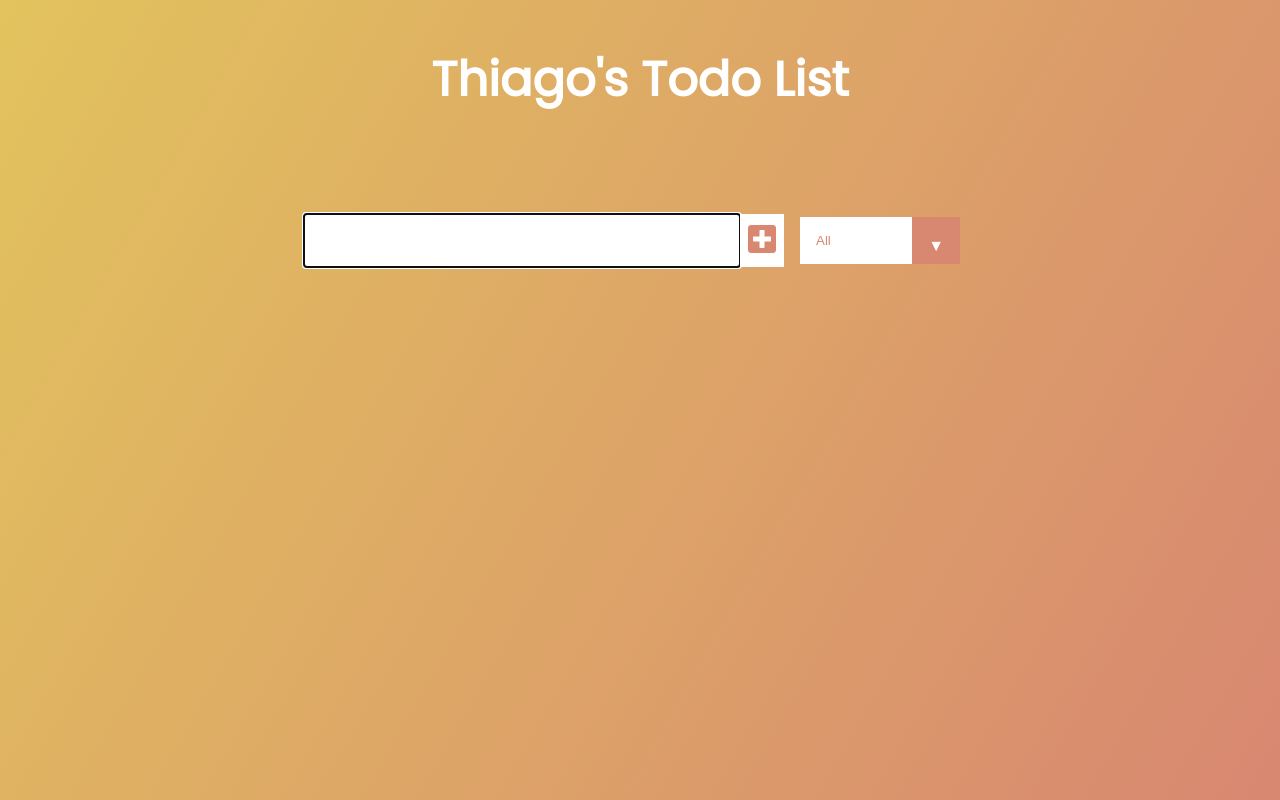
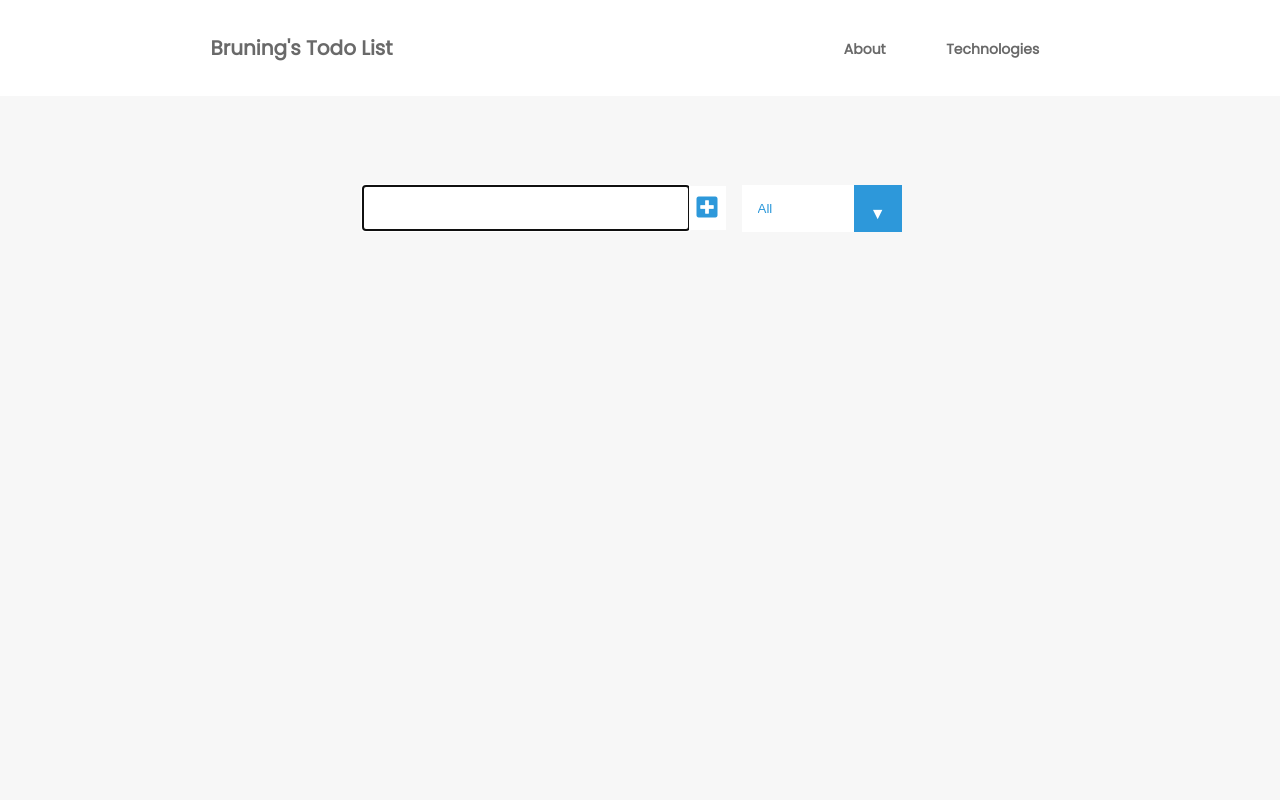
Before and after one commit to thiagobruning/Todo-List, a plain HTML site: page index.html in a window 1280 px wide. Drawn offline with Linux system fonts and the light colour scheme.

Commit message:
Adding navbar | changing theme colors

```diff
--- a/index.html
+++ b/index.html
@@ -6,17 +6,32 @@
     <link href="https://fonts.googleapis.com/css?family=Poppins&display=swap" rel="stylesheet">
     <link rel="stylesheet" href="https://cdnjs.cloudflare.com/ajax/libs/font-awesome/5.13.0/css/all.min.css"
         integrity="sha256-h20CPZ0QyXlBuAw7A+KluUYx/3pK+c7lYEpqLTlxjYQ=" crossorigin="anonymous" />
-    <link rel="stylesheet" href="./style.css">
+    <link rel="stylesheet" href="styles/style.css">
+    <link rel="stylesheet" href="styles/navbar.css">
     <title>Todo List</title>
 </head>
 <body>
 
-    <header>
-        <h1> Thiago's Todo List </h1>
-    </header>
+    <!-- navbar here -->
+    <nav>
+        <div class="logo">
+            <h4> Bruning's Todo List </h4>
+        </div>
+
+        <ul class="nav-links">
+            <li><a href="#"> About </a></li>
+            <li><a href="#"> Technologies </a></li>
+        </ul>
+        <div class="burger">
+            <div class="line1"></div>
+            <div class="line2"></div>
+            <div class="line3"></div>
+        </div>
+    </nav>
+
 
     <form>
-        <input type="text" class="todo-input" autofocus>
+        <input type="text" class="todo-input" autofocus >
         <button class="todo-button" type="submit">
             <i class="fas fa-plus-square"></i>
         </button>
--- /dev/null
+++ b/styles/navbar.css
@@ -0,0 +1,43 @@
+nav {
+    display: flex;
+    justify-content: space-around;
+    align-items: center;
+    min-height: 12vh;
+    background-color: white;
+}
+
+.logo {
+    color: rgb(105, 105, 105);
+    font-size: 20px;
+    cursor: pointer;
+}
+
+.nav-links {
+    display: flex;
+    justify-content: space-around;
+    width: 20%;
+}
+
+.nav-links li {
+    list-style: none;
+}
+
+.nav-links a {
+    color: rgb(105, 105, 105);
+    text-decoration: none;
+    font-weight: bold;
+    font-size: 14px;
+}
+
+.burger {
+    display: none;
+}
+
+.burger div {
+    width: 25px;
+    height: 2px;
+    background-color: rgb(105, 105, 105);
+    margin: 5px;
+    transition: all 0.3s ease;
+    justify-items: right;
+}
--- a/style.css
+++ b/styles/style.css
@@ -5,39 +5,36 @@
 }
 
 body {
-    background-image: linear-gradient(120deg, #e2c35d, #d88771);
-    color: white;
+    background-color: #f7f7f7;
+    /* color: white; */
     font-family: 'Poppins', sans-serif;
     min-height: 100vh;
 }
 
-header {
-    font-size: 1.5rem;
-}
-
-header, form {
+form {
     min-height: 20vh;
     display: flex;
     justify-content: center;
     align-items: center;
+    margin-top: 2rem;
 }
 
 form input, form button {
     padding: 0.5rem;
-    font-size: 2rem;
+    font-size: 1.5rem;
     border: none;
     background: white;
 }
 
 form button {
-    color: #d88771;
+    color: #2d98da;
     background: white;
     cursor: pointer;
     transition: all, 0.3s ease;
 }
 
 form button:hover {
-    background: #d88771;
+    background: #2d98da;
     color: white;
 }
 
@@ -72,7 +69,7 @@ form button:hover {
 }
 
 .delete-btn, .complete-btn {
-    background: #ff6f47;
+    background: #ff4d4d;
     color: white;
     border: none;
     padding: 1rem;
@@ -119,7 +116,7 @@ select {
 }
 
 select {
-    color: #d88771;
+    color: #2d98da;
     background: white;
     cursor: pointer;
     width: 10rem;
@@ -130,9 +127,10 @@ select {
 .select::after {
     content: "\25BC";
     position: absolute;
-    background: #d88771;
+    background: #2d98da;
     top: 0;
     right: 0;
     padding: 1rem;
     pointer-events: none;
+    color: white;
 }
```
